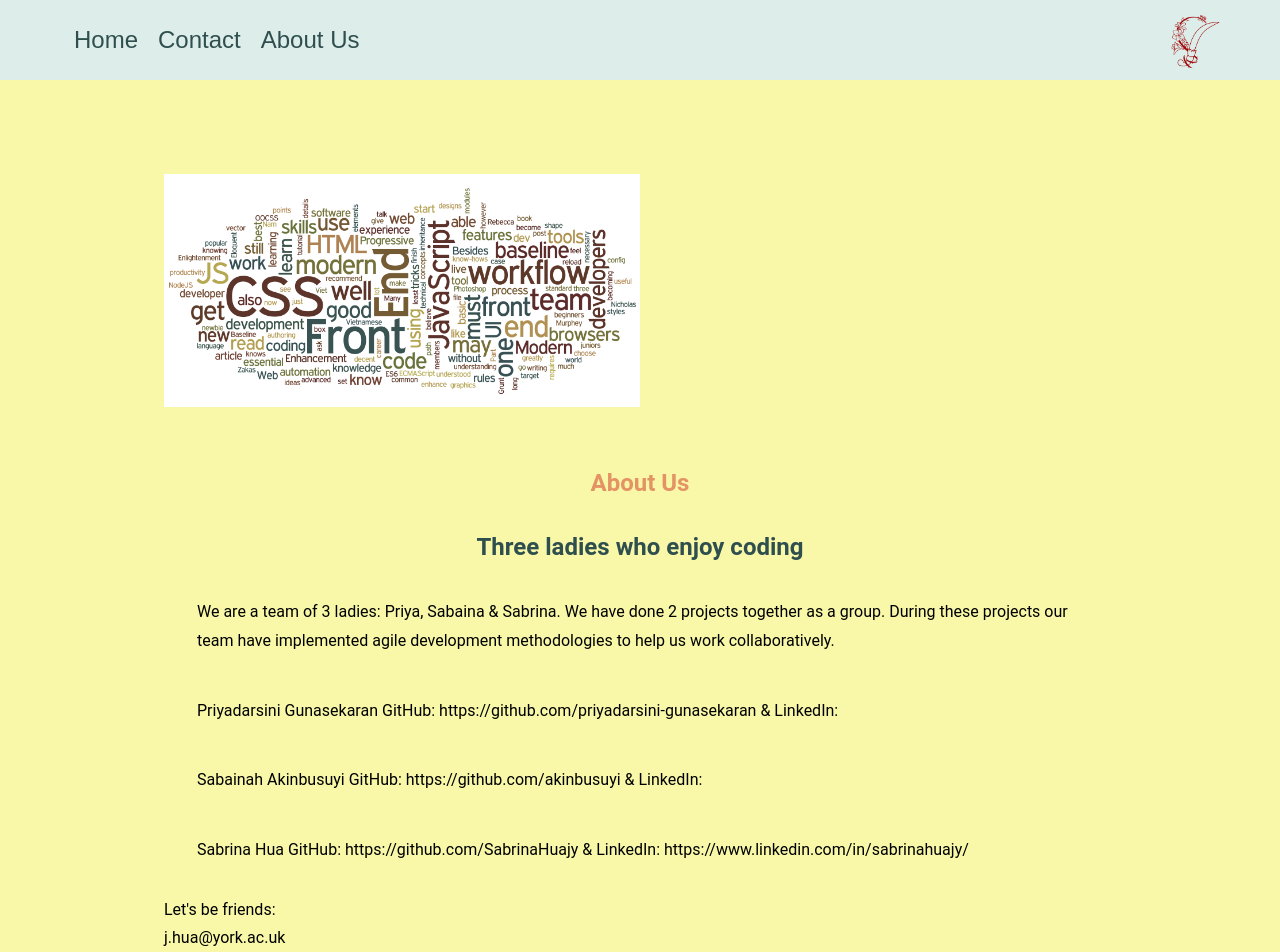
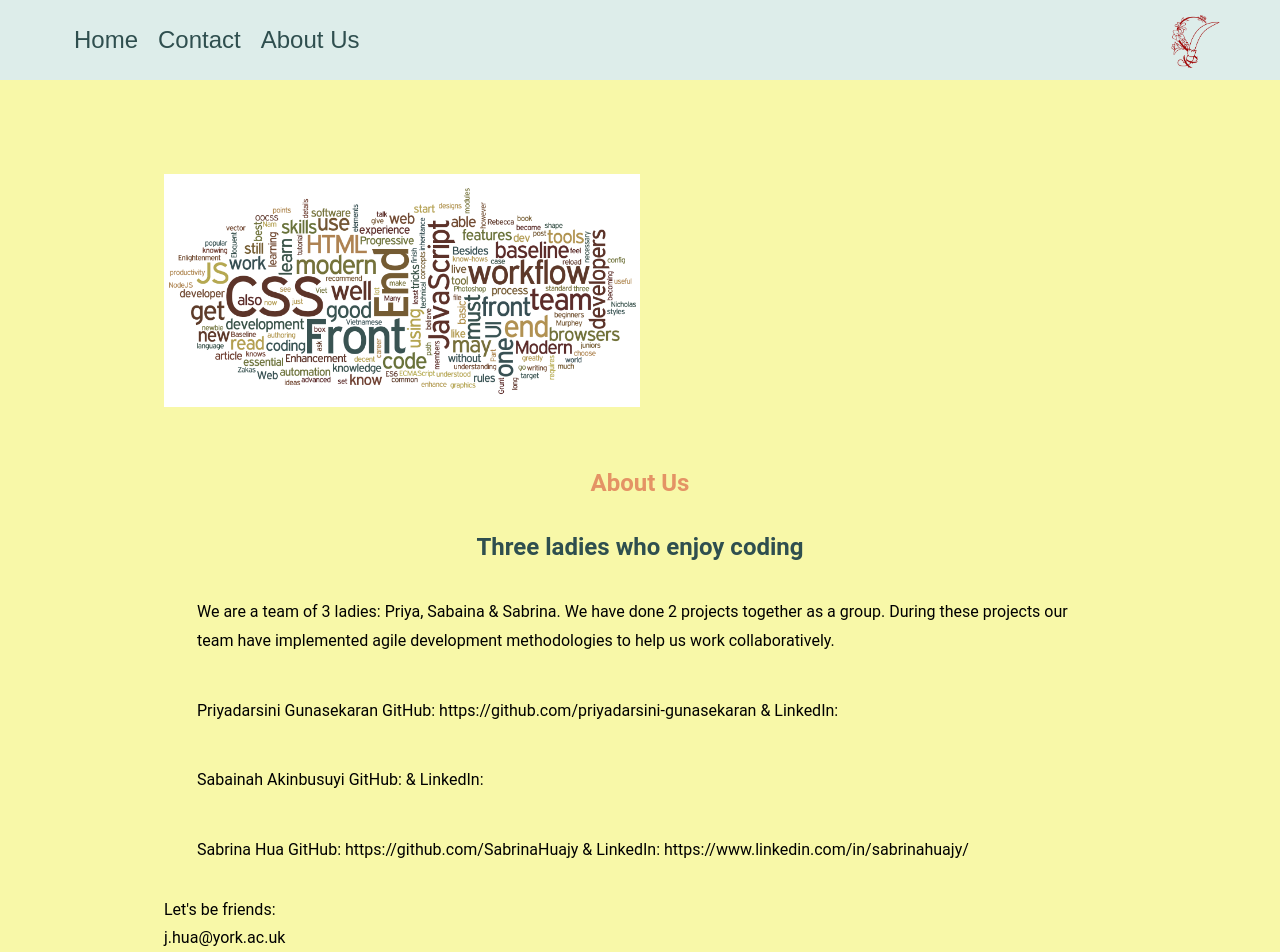
Before and after one commit to SabrinaHuajy/Project-2, a React (Create React App) app: page /About in a window 1280 px wide. Shown: the top 952 px of the page. Built offline with nearby package versions, Linux system fonts and the light colour scheme.

Commit message:
updated link to github

```diff
--- a/src/Pages/About.js
+++ b/src/Pages/About.js
@@ -27,7 +27,7 @@ const About = () => {
             </p>
             <p>
               Sabainah Akinbusuyi
-              GitHub: https://github.com/akinbusuyi
+              GitHub: <a href="https://github.com/akinbusuyi" rel="noreferrer"></a>
               & LinkedIn:
             </p>
             <p>
```
